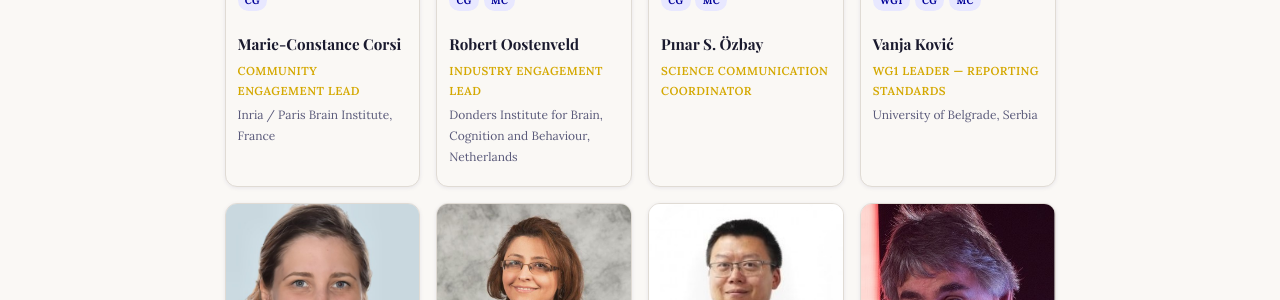
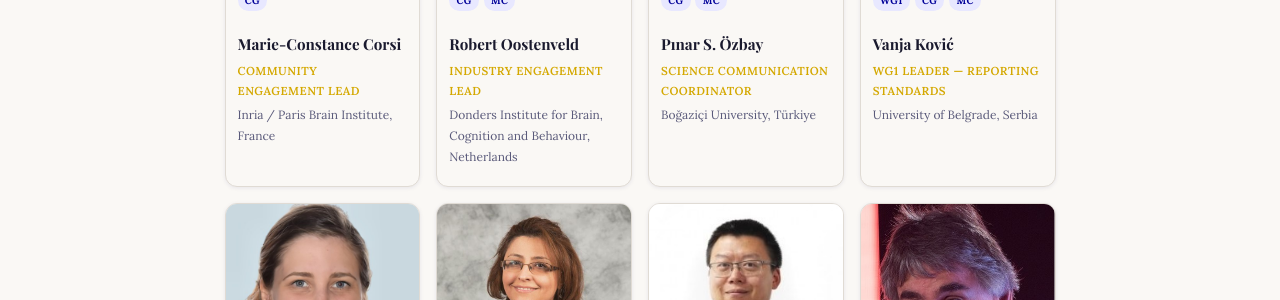
Before and after one commit to mcvinding/website-1, a Jekyll site: the page built from coordination.md, in a window 1280 px wide and 900 px high, scrolled down 877 px. Shown: the part 153-453 px from the top of the window. Built offline with Jekyll 4.4.1, drawn with Linux system fonts in a browser that asks for light colours.

Commit message:
Update Pınar S. Özbay institution and country

```diff
--- a/_data/people.yml
+++ b/_data/people.yml
@@ -87,8 +87,8 @@
 - id: pinar
   name: "Pınar S. Özbay"
   role: "Science Communication Coordinator"
-  institution: ""
-  country: "Turkey"
+  institution: "Boğaziçi University"
+  country: "Türkiye"
   email: ""
   website: ""
   orcid: ""
```
